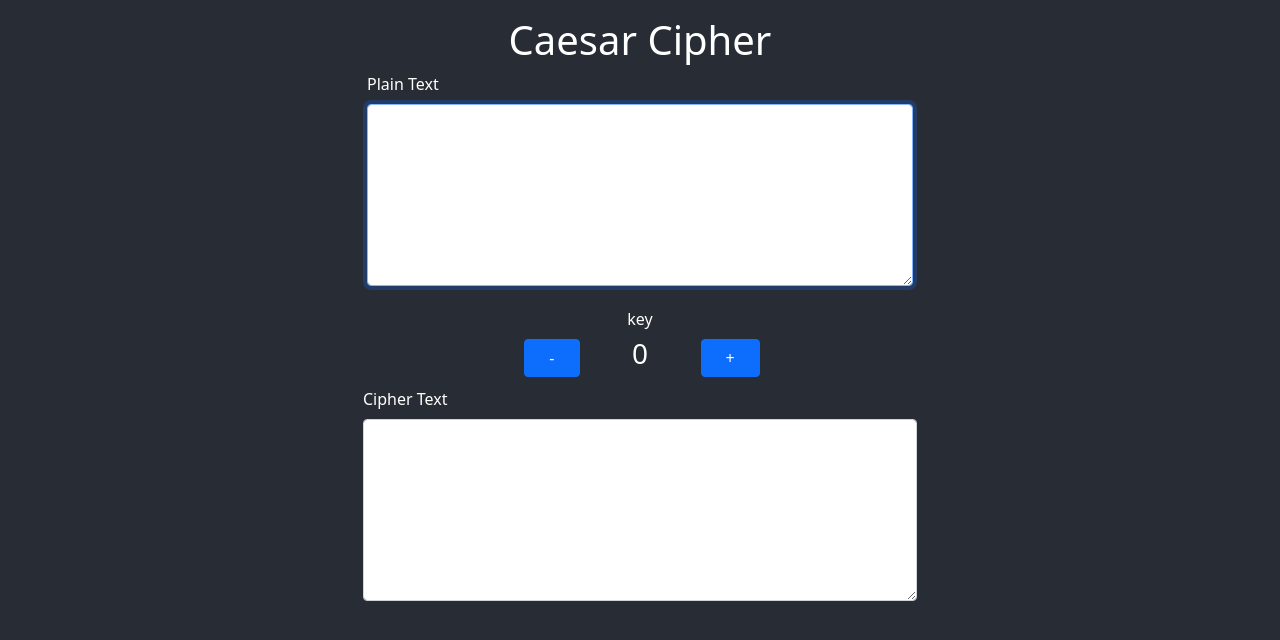
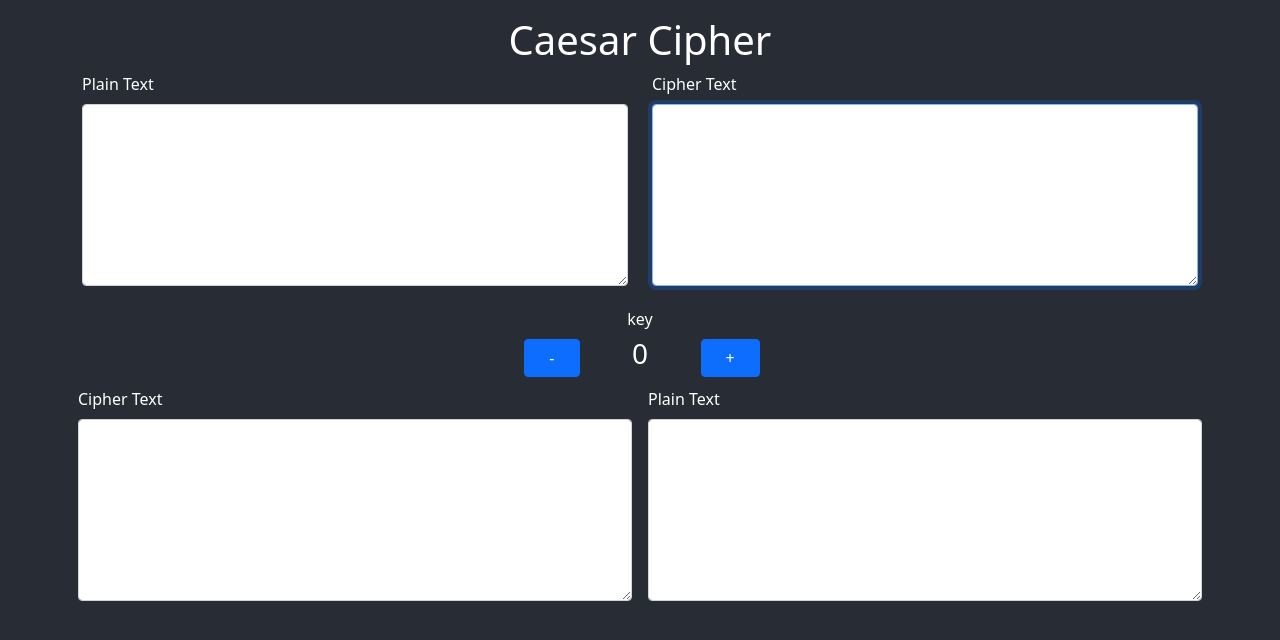
Before and after one commit to Voiidv2/sec-caesarCipher, a React (Create React App) app: page / in a window 1280 px wide. Shown: the top 640 px of the page. Built offline with nearby package versions, Linux system fonts and the light colour scheme.

Commit message:
Added more text fields to decrypt text

```diff
--- a/src/App.js
+++ b/src/App.js
@@ -106,10 +106,32 @@ function App() {
     }
   };
 
+  const handleCipher = () => {
+    const cipherTextArray = cipherText.split(""); // Splitting cipherTextArray into an array
+    const plainTextArray = cipherTextArray.map((ltr) => convertToPlain(ltr.toLowerCase())); // Get the letters from cipherTextArray and shift each individual letter
+    setPlainText(plainTextArray.join("")); // Setting plainTextArray joined into a string as cipherText
+  };
+
+  const convertToPlain = (character) => {
+    // if the alphabet includes the character
+    if (alphabet.includes(character)) {
+      const cipherIdx = alphabet.indexOf(character); // then get the index of the character in the alphabet
+      return alphabet[cipherIdx]; // and return the character with the same index in shifted cipherAlphabet
+    } else {
+      // if the condition fails
+      return character; // return the character
+    }
+  };
+
   // Run the handlePlainText function every time plainText changes states
   useEffect(() => {
     handlePlainText();
   }, [plainText]);
+
+  // Run the handlePlainText function every time plainText changes states
+  // useEffect(() => {
+  //   handleCipher();
+  // }, [cipherText]);
 
   return (
     <header className="container text-white">
@@ -128,8 +150,22 @@ function App() {
             className="form-control"
             id="plainText"
             rows="7"
-            placeholder={plainText}
+            // defaultValue={plainText}
             onChange={(e) => setPlainText(e.target.value)}
+            autoFocus
+          ></textarea>
+        </div>
+
+        <div className="col-6 mx-auto">
+          <label htmlFor="plainText" className="form-label">
+            Cipher Text
+          </label>
+          <textarea
+            className="form-control"
+            id="plainText"
+            rows="7"
+            // defaultValue={plainText}
+            onChange={(e) => setCipherText(e.target.value)}
             autoFocus
           ></textarea>
         </div>
@@ -161,7 +197,26 @@ function App() {
           <label htmlFor="cypherText" className="form-label">
             Cipher Text
           </label>
-          <textarea className="form-control" id="cypherText" value={cipherText} rows="7"></textarea>
+          <textarea
+            className="form-control"
+            id="cypherText"
+            value={cipherText}
+            rows="7"
+            // onChange={(e) => setCipherText(e.target.value)}
+          ></textarea>
+        </div>
+
+        <div className="col-6 mx-auto p-2">
+          <label htmlFor="cypherText" className="form-label">
+            Plain Text
+          </label>
+          <textarea
+            className="form-control"
+            id="cypherText"
+            value={plainText}
+            rows="7"
+            // onChange={(e) => setCipherText(e.target.value)}
+          ></textarea>
         </div>
       </section>
     </header>
```
